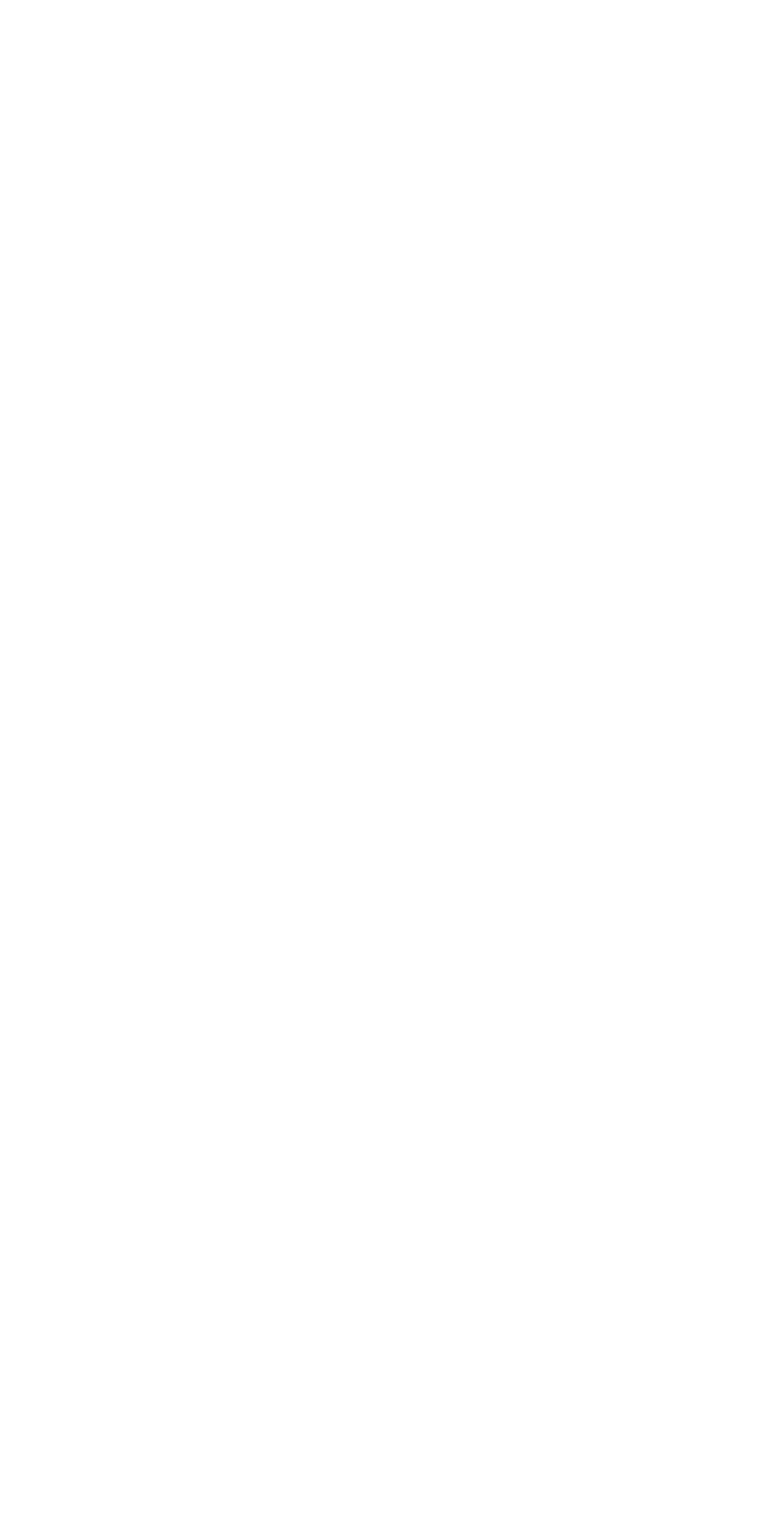
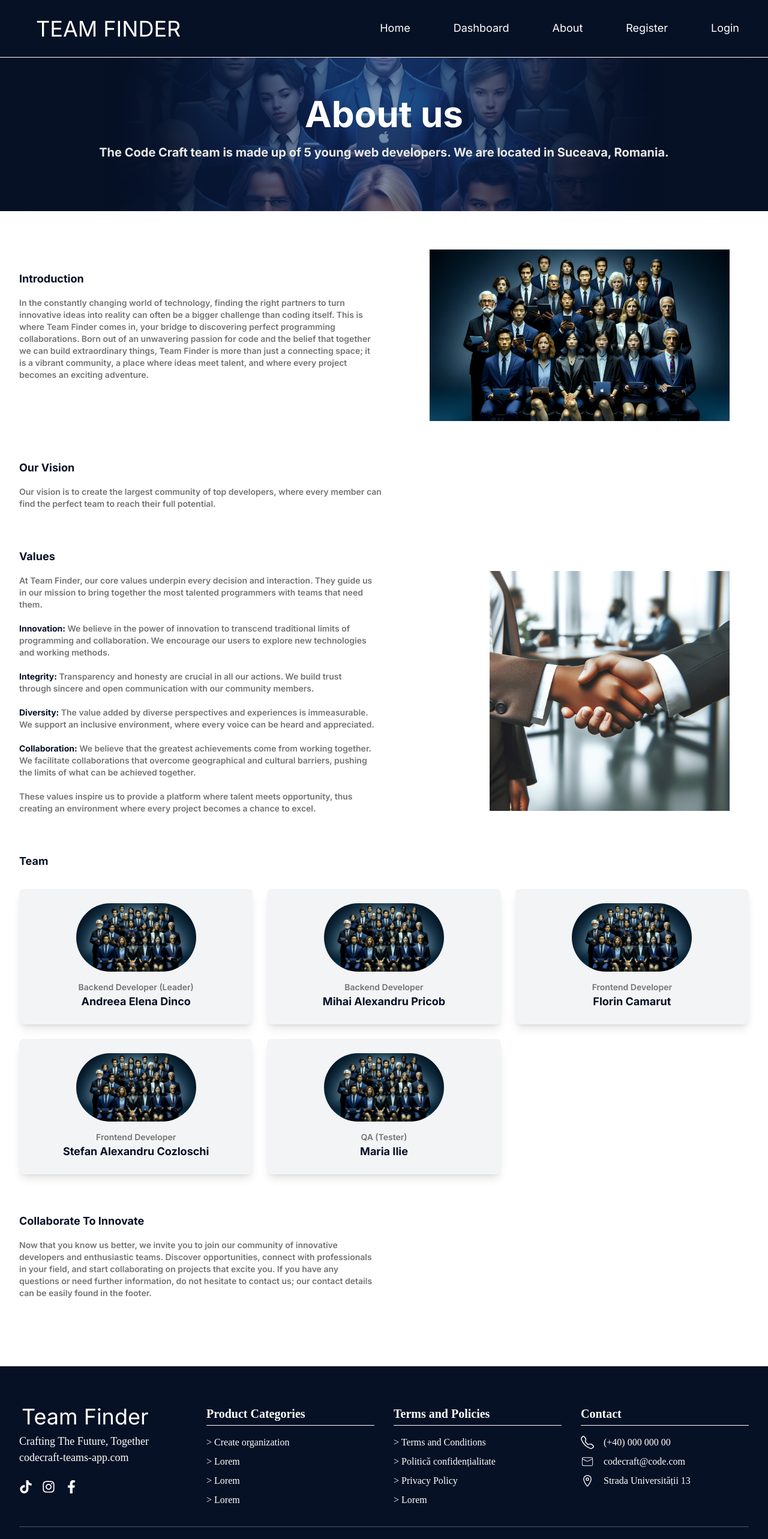
Before and after one commit to FlorinCamarut1/Assist-Tech-Challenge--CodeCraft, a Next.js app: page /about in a window 1280 px wide. Shown: the top 2566 px of the page at 60% size. Before the commit the page ends 800 px from the top, so only its background shows below. Built offline with nearby package versions, Linux system fonts and the light colour scheme.

Commit message:
Update! New page: About and a new UI for Footer!

```diff
--- a/app/about/page.tsx
+++ b/app/about/page.tsx
@@ -1,5 +1,31 @@
+'use client';
+
+import HeroSection from '@/components/landing/HeroSection';
 import React from 'react';
+import MainNavigation from '@/components/Navbar/MainNavigation';
+import AboutBanner from '@/components/about/Banner';
+import Footer from '@/components/landing/Footer';
+import IntroductionSection from '@/components/about/IntroductionSection';
+import VisionSection from '@/components/about/VisionSection';
+import ValuesSection from '@/components/about/ValuesSection';
+import Team from '@/components/about/Team';
+import ImplicationSection from '@/components/about/ImplicationSection';
 const About = () =>{
-    <div></div>
+
+    return(
+        <>
+        <MainNavigation/>
+        <AboutBanner/>
+        <IntroductionSection/>
+        <VisionSection/>
+        <ValuesSection/>
+        <Team/>
+        <ImplicationSection/>
+
+        <Footer/>
+
+        </>
+    )
+
 
 }; export default About;
--- /dev/null
+++ b/components/about/Banner.tsx
@@ -0,0 +1,19 @@
+import React from 'react';
+import Image from 'next/image';
+import heroBg from '../public/bg-HeroBackground.png'; // Asum că ai o imagine numită bg-heroBg.jpg în folderul public
+
+const AboutBanner = () => {
+  return (
+    <div className="bg-heroBg bg-cover bg-center">
+      <div className="max-w-7xl mx-auto px-4 sm:px-6 lg:px-8">
+        <div className="text-center py-16">
+          <h1 className="mb-5 text-6xl font-bold text-white">About us</h1>
+          <p className="mb-5 text-xl font-bold text-[#E9E9E9]">The Code Craft team is made up of 5 young web developers. We are located in Suceava, Romania.</p>
+
+        </div>
+      </div>
+    </div>
+  );
+};
+
+export default AboutBanner;
--- /dev/null
+++ b/components/about/ImplicationSection.tsx
@@ -0,0 +1,25 @@
+// ImplicationSection.tsx
+import React from 'react';
+import Image from 'next/image';
+
+const ImplicationSection = () => {
+  return (
+    <div className="bg-white py-8 mb-20"> {/* Added mb-20 for margin-bottom */}
+      <div className="max-w-7xl mx-auto px-4 sm:px-6 lg:px-8">
+        <div className="md:flex md:items-center md:justify-between">
+          <div className="md:w-1/2 space-y-4">
+            <h2 className="text-lg font-bold text-[#061125]">Collaborate To Innovate</h2>
+            <p className="text-sm font-semibold text-[#737373]">
+              Now that you know us better, we invite you to join our community of innovative developers and enthusiastic teams. Discover opportunities, connect with professionals in your field, and start collaborating on projects that excite you. If you have any questions or need further information, do not hesitate to contact us; our contact details can be easily found in the footer.
+            </p>
+          </div>
+          <div className="md:w-1/2 flex justify-end pt-8 mr-8">
+
+          </div>
+        </div>
+      </div>
+    </div>
+  );
+};
+
+export default ImplicationSection;
--- /dev/null
+++ b/components/about/IntroductionSection.tsx
@@ -0,0 +1,24 @@
+import React from 'react';
+import Image from 'next/image';
+
+const IntroductionSection = () => {
+  return (
+    <div className="bg-white py-8">
+      <div className="max-w-7xl mx-auto px-4 sm:px-6 lg:px-8">
+        <div className="md:flex md:items-center md:justify-between">
+          <div className="md:w-1/2 space-y-4">
+            <h2 className="text-lg font-bold text-[#061125]">Introduction</h2>
+            <p className="text-sm font-semibold text-[#737373]">
+              In the constantly changing world of technology, finding the right partners to turn innovative ideas into reality can often be a bigger challenge than coding itself. This is where Team Finder comes in, your bridge to discovering perfect programming collaborations. Born out of an unwavering passion for code and the belief that together we can build extraordinary things, Team Finder is more than just a connecting space; it is a vibrant community, a place where ideas meet talent, and where every project becomes an exciting adventure.
+            </p>
+          </div>
+          <div className="md:w-1/2 flex justify-end pt-8 mr-8"> {/* Added pt-8 for padding-top */}
+            <Image src="/images/bus-img/Business.png" alt="Business" width={500} height={300} objectFit="contain" />
+          </div>
+        </div>
+      </div>
+    </div>
+  );
+};
+
+export default IntroductionSection;
--- /dev/null
+++ b/components/about/ProfileCard.tsx
@@ -0,0 +1,23 @@
+
+import React from 'react';
+import Image from 'next/image';
+
+interface ProfileCardProps {
+  role: string;
+  name: string;
+  imagePath: string;
+}
+
+const ProfileCard: React.FC<ProfileCardProps> = ({ role, name, imagePath }) => {
+  return (
+    <div className="bg-gray-100 rounded-lg shadow-lg p-6 flex flex-col items-center space-y-4">
+      <Image src={imagePath} alt={name} width={200} height={200} objectFit="contain" className="rounded-full" />
+      <div className="text-center">
+        <p className="text-sm font-semibold text-[#737373]">{role}</p>
+        <h3 className="text-lg font-bold text-[#061125]">{name}</h3>
+      </div>
+    </div>
+  );
+};
+
+export default ProfileCard;
--- /dev/null
+++ b/components/about/Team.tsx
@@ -0,0 +1,33 @@
+// Team.tsx
+import React from 'react';
+import ProfileCard from './ProfileCard';
+
+const Team = () => {
+  const teamMembers = [
+    { role: 'Backend Developer (Leader)', name: 'Andreea-Elena Dinco' },
+    { role: 'Backend Developer', name: 'Mihai-Alexandru Pricob' },
+    { role: 'Frontend Developer', name: 'Florin Camarut' },
+    { role: 'Frontend Developer', name: 'Stefan-Alexandru Cozloschi' },
+    { role: 'QA (Tester)', name: 'Maria Ilie' }
+  ];
+
+  return (
+    <div className="bg-white py-8">
+      <div className="max-w-7xl mx-auto px-4 sm:px-6 lg:px-8">
+        <h2 className="text-lg font-bold text-[#061125] mb-8">Team</h2>
+        <div className="grid grid-cols-1 sm:grid-cols-2 lg:grid-cols-3 gap-6">
+          {teamMembers.map((member, index) => (
+            <ProfileCard
+              key={index}
+              role={member.role}
+              name={member.name.replace(/-/g, ' ')}
+              imagePath="/images/bus-img/Business.png" // This will be replaced with each member's image path
+            />
+          ))}
+        </div>
+      </div>
+    </div>
+  );
+};
+
+export default Team;
--- /dev/null
+++ b/components/about/ValuesSection.tsx
@@ -0,0 +1,34 @@
+import React from 'react';
+import Image from 'next/image';
+
+const ValuesSection = () => {
+  return (
+    <div className="bg-white py-8">
+      <div className="max-w-7xl mx-auto px-4 sm:px-6 lg:px-8">
+        <div className="md:flex md:items-center md:justify-between">
+          <div className="md:w-1/2 space-y-4">
+            <h2 className="text-lg font-bold text-[#061125]">Values</h2>
+            <p className="text-sm font-semibold text-[#737373]">
+              At Team Finder, our core values underpin every decision and interaction. They guide us in our mission to bring together the most talented programmers with teams that need them.
+              <br /><br />
+              <span className="font-bold text-[#061125]">Innovation:</span> We believe in the power of innovation to transcend traditional limits of programming and collaboration. We encourage our users to explore new technologies and working methods.
+              <br /><br />
+              <span className="font-bold text-[#061125]">Integrity:</span> Transparency and honesty are crucial in all our actions. We build trust through sincere and open communication with our community members.
+              <br /><br />
+              <span className="font-bold text-[#061125]">Diversity:</span> The value added by diverse perspectives and experiences is immeasurable. We support an inclusive environment, where every voice can be heard and appreciated.
+              <br /><br />
+              <span className="font-bold text-[#061125]">Collaboration:</span> We believe that the greatest achievements come from working together. We facilitate collaborations that overcome geographical and cultural barriers, pushing the limits of what can be achieved together.
+              <br /><br />
+              These values inspire us to provide a platform where talent meets opportunity, thus creating an environment where every project becomes a chance to excel.
+            </p>
+          </div>
+          <div className="md:w-1/2 flex justify-end pt-8 mr-8">
+            <Image src="/images/bus-img/Salute.png" alt="Values" width={400} height={300} objectFit="contain" />
+          </div>
+        </div>
+      </div>
+    </div>
+  );
+};
+
+export default ValuesSection;
--- /dev/null
+++ b/components/about/VisionSection.tsx
@@ -0,0 +1,24 @@
+import React from 'react';
+import Image from 'next/image';
+
+const VisionSection = () => {
+  return (
+    <div className="bg-white py-8">
+      <div className="max-w-7xl mx-auto px-4 sm:px-6 lg:px-8">
+        <div className="md:flex md:items-center md:justify-between">
+          <div className="md:w-1/2 space-y-4">
+            <h2 className="text-lg font-bold text-[#061125]">Our Vision</h2>
+            <p className="text-sm font-semibold text-[#737373]">
+              Our vision is to create the largest community of top developers, where every member can find the perfect team to reach their full potential.
+            </p>
+          </div>
+          {/* You can replace the src with the path to the new image you want to use */}
+
+          </div>
+        </div>
+      </div>
+
+  );
+};
+
+export default VisionSection;
--- a/components/landing/Footer.tsx
+++ b/components/landing/Footer.tsx
@@ -13,11 +13,11 @@ function Footer() {
 
           {/* Logo si descriere */}
           <div className="mb-10 md:mb-0 md:col-span-1">
-            <h2 className="text-[44px] font-bold text-white leading-none">CODE</h2>
-            <h3 className="text-[25.23px] font-extrabold text-white leading-none">&lt; CRAFT &gt;</h3>
-            <p className="font-[Kanit] text-[18px] mt-2 mb-6">Empower Collaboration, Achieve your
+            <h2 className="px-1 text-4xl text-white'">Team Finder</h2>
+
+            <p className="font-[Kanit] text-[18px] mt-2 mb-6">Crafting The Future, Together
             <br></br>
-            Projects, codecraft-teams-app.com</p>
+             codecraft-teams-app.com</p>
 
             {/* Iconite social */}
             <div className="flex mt-4">
```
Also changed, not shown: public/images/bus-img/Business.png (added), public/images/bus-img/Salute.png (added).
